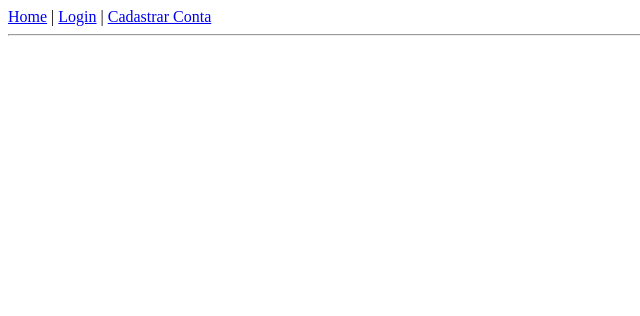
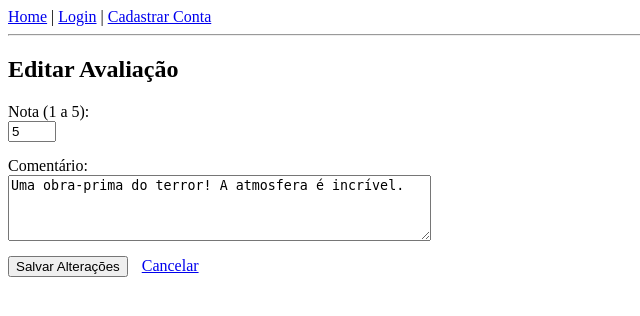
Before and after one commit to viniciussdudu/Ponto-Critico, a PHP site: page /index.php?url=avaliacao/editar&id=rev_65f1a2b in a window 1280 px wide. Shown: the top 316 px of the page, without its empty margins (0-640 px from the left). Run offline with PHP 8.4, Linux system fonts and the light colour scheme.

Commit message:
adicionando a feature de edição de avaliações

```diff
--- a/App/Controllers/AvaliacaoController.php
+++ b/App/Controllers/AvaliacaoController.php
@@ -57,4 +57,32 @@ class AvaliacaoController
         }
         exit;
     }
+public function editar() {
+        $id = $_GET['id'] ?? null;
+
+        // Chamamos o Model explicitamente aqui
+        $model = new \App\Models\AvaliacaoModel();
+        $avaliacao = $model->obterPorId($id);
+
+        if ($avaliacao) {
+            // Nota: Garanti que o App está com 'A' maiúsculo aqui também!
+            require_once __DIR__ . '/../Views/editar_avaliacao.php';
+        } else {
+            header('Location: index.php?url=home');
+        }
+    }
+
+    public function atualizar() {
+        $id = $_POST['id'] ?? null;
+        $nota = $_POST['nota'] ?? null;
+        $comentario = $_POST['comentario'] ?? null;
+
+        if ($id && $nota && $comentario) {
+            // Chamamos o Model explicitamente aqui também
+            $model = new \App\Models\AvaliacaoModel();
+            $model->atualizar($id, $nota, $comentario);
+            header('Location: index.php?url=home');
+            exit;
+        }
+    }
 }
--- a/App/Models/AvaliacaoModel.php
+++ b/App/Models/AvaliacaoModel.php
@@ -68,4 +68,33 @@ class AvaliacaoModel {
         $dados = json_decode($conteudo, true);
         return is_array($dados) ? $dados : [];
     }
+    public function obterPorId($id) {
+        $avaliacoes = $this->carregarJson($this->pathAv);
+        foreach ($avaliacoes as $av) {
+            if ($av['id'] === $id) {
+                return $av;
+            }
+        }
+        return null;
+    }
+
+    public function atualizar($id, $novaNota, $novoComentario) {
+        $avaliacoes = $this->carregarJson($this->pathAv);
+        $atualizado = false;
+
+        foreach ($avaliacoes as &$av) {
+            if ($av['id'] === $id) {
+                $av['nota'] = (int) $novaNota;
+                $av['comentario'] = $novoComentario;
+                $atualizado = true;
+                break;
+            }
+        }
+
+        if ($atualizado) {
+            file_put_contents($this->pathAv, json_encode($avaliacoes, JSON_PRETTY_PRINT));
+            return true;
+        }
+        return false;
+    }
 }
--- /dev/null
+++ b/App/Views/editar_avaliacao.php
@@ -0,0 +1,27 @@
+<!DOCTYPE html>
+<html lang="pt-BR">
+<head>
+    <meta charset="UTF-8">
+    <title>Editar Avaliação - Ponto Crítico</title>
+</head>
+<body>
+    <h2>Editar Avaliação</h2>
+
+    <form action="index.php?url=avaliacao/atualizar" method="POST">
+        <input type="hidden" name="id" value="<?php echo htmlspecialchars($avaliacao['id']); ?>">
+
+        <div style="margin-bottom: 15px;">
+            <label>Nota (1 a 5):</label><br>
+            <input type="number" name="nota" min="1" max="5" required value="<?php echo htmlspecialchars($avaliacao['nota']); ?>">
+        </div>
+
+        <div style="margin-bottom: 15px;">
+            <label>Comentário:</label><br>
+            <textarea name="comentario" rows="4" cols="50" required><?php echo htmlspecialchars($avaliacao['comentario']); ?></textarea>
+        </div>
+
+        <button type="submit">Salvar Alterações</button>
+        <a href="index.php?url=home" style="margin-left: 10px;">Cancelar</a>
+    </form>
+</body>
+</html>
--- a/App/Views/home.php
+++ b/App/Views/home.php
@@ -40,6 +40,8 @@
                 <strong><?= htmlspecialchars($av['titulo_midia']) ?></strong><br>
                 <span>Nota: <?= str_repeat("⭐", $av['nota']) ?> (<?= $av['nota'] ?>/5)</span><br>
                 <em>"<?= htmlspecialchars($av['comentario']) ?>"</em>
+<br>
+<a href="index.php?url=avaliacao/editar&id=<?= urlencode($av['id']) ?>" style="font-size: 12px; color: blue; text-decoration: none;">✏️ Editar</a>
             </li>
         <?php endforeach; ?>
     </ul>
--- a/Public/index.php
+++ b/Public/index.php
@@ -29,6 +29,11 @@ switch ($url) {
         $controller = new \App\Controllers\AuthController();
         $controller->logout();
         break;
+
+    case 'avaliacao/atualizar':
+        $controller = new \App\Controllers\AvaliacaoController();
+        $controller->atualizar();
+        break;
 }
 
 // 2. DEPOIS O HTML (Menu e Views)
@@ -58,18 +63,18 @@ switch ($url) {
     $avaliacoes = $avModel->obterAvaliacoesCompletas();
 
     // 3. Chama a View
-    require_once __DIR__ . '/../app/Views/home.php';
+    require_once __DIR__ . '/../App/Views/home.php';
     break;
 
     case 'cadastro':
-        require_once __DIR__ . '/../app/Views/cadastro.php';
+        require_once __DIR__ . '/../App/Views/cadastro.php';
         break;
     case 'login':
-        require_once __DIR__ . '/../app/Views/login.php';
+        require_once __DIR__ . '/../App/Views/login.php';
         break;
 
     case 'recuperar-senha':
-        require_once __DIR__ . '/../app/Views/Recuperar-senha.php';
+        require_once __DIR__ . '/../App/Views/Recuperar-senha.php';
         break;
 
     case 'auth/redefinir-senha':
@@ -78,7 +83,7 @@ switch ($url) {
         break;
 
     case 'redefinir':
-    require_once __DIR__ . '/../app/Views/redefinir.php';
+    require_once __DIR__ . '/../App/Views/redefinir.php';
     break;
 
     case 'auth/confirmar-redefinicao':
@@ -102,7 +107,7 @@ switch ($url) {
             header('Location: index.php?url=login&erro=restrito');
             exit();
         }
-        require_once __DIR__ . '/../app/Views/cadastro_midia.php';
+        require_once __DIR__ . '/../App/Views/cadastro_midia.php';
         break;
 
     case 'midia/salvar':
@@ -121,4 +126,9 @@ case 'perfil/atualizar':
     $controller = new \App\Controllers\UsuarioController();
     $controller->atualizar();
     break;
+
+case 'avaliacao/editar':
+        $controller = new \App\Controllers\AvaliacaoController();
+        $controller->editar();
+        break;
 }
--- a/data/avaliacoes.json
+++ b/data/avaliacoes.json
@@ -4,7 +4,7 @@
         "usuario_id": "user_65f1a2b3c4d5e",
         "midia_id": "mid_65f1a2b3c4d5e",
         "nota": 5,
-        "comentario": "Uma obra-prima do terror! A atmosfera é incrível.",
+        "comentario": "Uma obra-prima do terror! A atmosfera \u00e9 incr\u00edvel.",
         "data_registro": "2026-04-06 14:30:00"
     },
     {
@@ -36,7 +36,7 @@
         "midia_id": "mid_bcc377f0c962db",
         "usuario_id": "user_69dbaee48fa3e",
         "nota": 5,
-        "comentario": "Gostei Muito do Filme! finalmente um filme de vampiro que é bom!",
+        "comentario": "Gostei Muito do Filme! finalmente um filme de vampiro que \u00e9 bom!",
         "data": "12\/04\/2026 17:13"
     }
 ]
```
